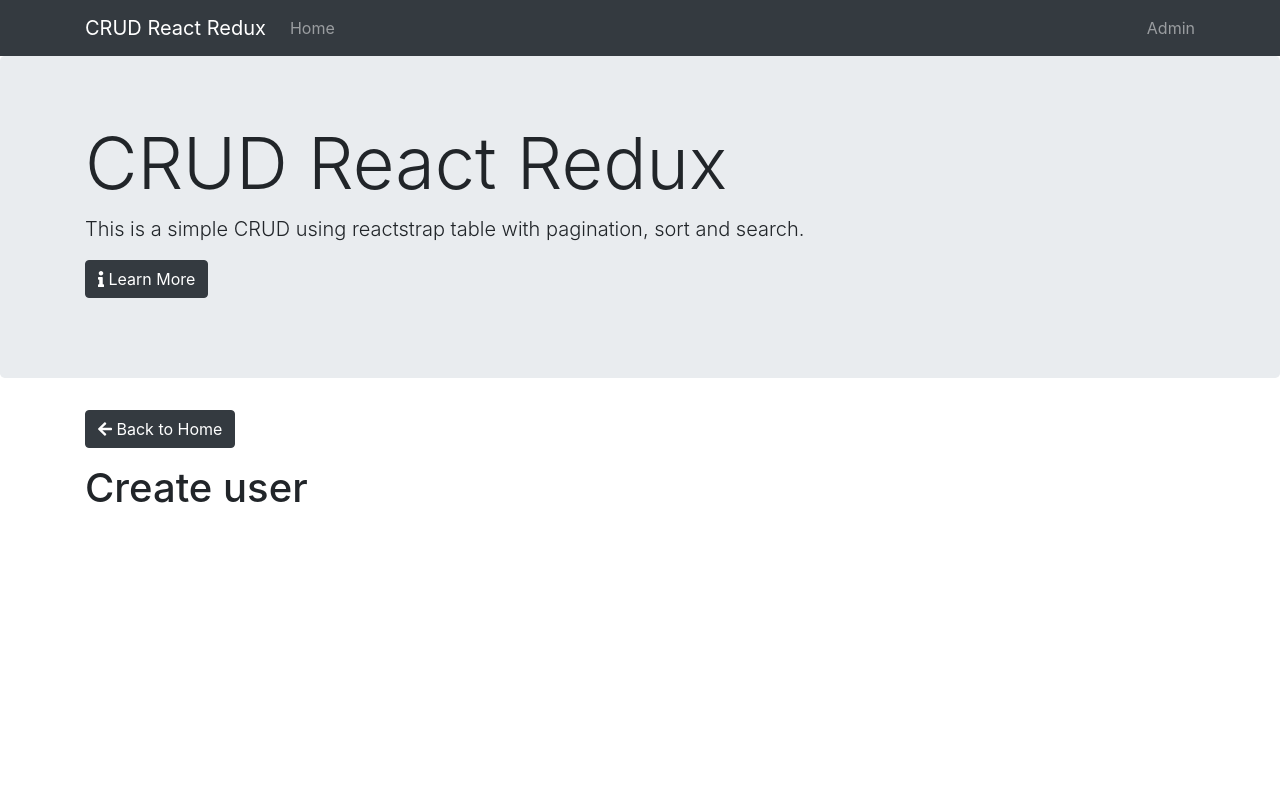
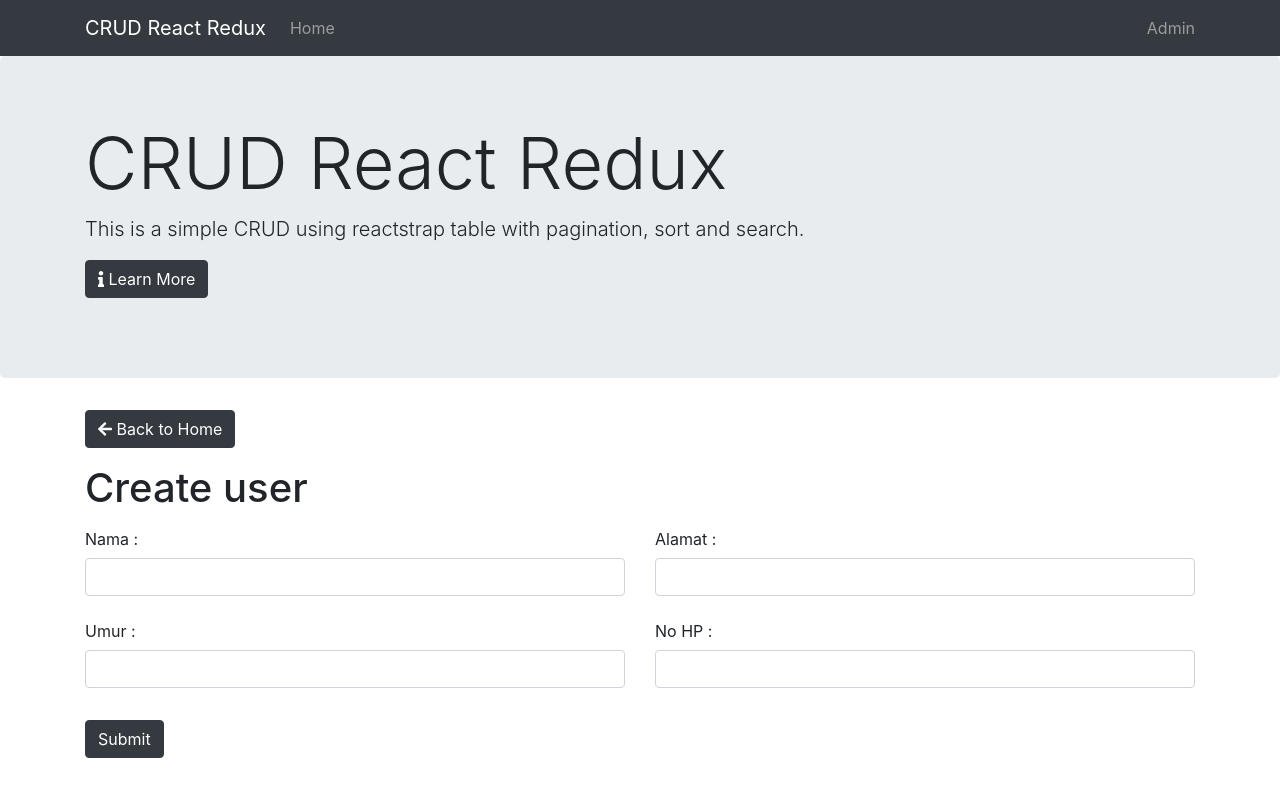
Before and after one commit to sjasminetya/crud-react-redux, a React (Create React App) app: page /create in a window 1280 px wide. Shown: the top 796 px of the page. Built offline with nearby package versions, Linux system fonts and the light colour scheme.

Commit message:
add user validations

```diff
--- a/package.json
+++ b/package.json
@@ -22,6 +22,7 @@
     "react-scripts": "4.0.3",
     "reactstrap": "^8.9.0",
     "redux": "^4.0.5",
+    "redux-form": "^8.3.7",
     "redux-thunk": "^2.3.0",
     "web-vitals": "^1.0.1"
   },
--- /dev/null
+++ b/src/components/FormComponent.js
@@ -0,0 +1,77 @@
+import React, { Component } from 'react'
+import {connect} from 'react-redux'
+import { Col, Row, Label, Input, FormGroup, Button } from 'reactstrap'
+import {reduxForm, Field} from 'redux-form'
+import UserValidation from '../validations/UserValidation'
+
+const renderField = ({
+    input,
+    type,
+    placeholder,
+    label,
+    disabled,
+    readOnly,
+    meta: {touched, error, warning}
+}) => (
+    <Row>
+        <Col md="12">
+            <Label htmlFor='{input}' className='col-form-label'>
+                {label}
+            </Label>
+        </Col>
+        <Col md="12">
+            <Input {...input} type={type} placeholder={placeholder} disabled={disabled} readOnly={readOnly}></Input>
+            {touched && ((error && <p style={{color: 'red'}}>{error}</p>) || (warning && <p style={{color: 'brown'}}>{warning}</p>))}
+        </Col>
+    </Row>
+)
+
+class FormComponent extends Component {
+    render() {
+        return (
+            <form onSubmit={this.props.handleSubmit}>
+                <FormGroup row>
+                    <Col md={6}>
+                        <FormGroup>
+                            <Field type='text' name='nama' component={renderField} label='Nama :' />
+                        </FormGroup>
+                    </Col>
+
+                    <Col md={6}>
+                        <FormGroup>
+                            <Field type='text' name='alamat' component={renderField} label='Alamat :' />
+                        </FormGroup>
+                    </Col>
+
+                    <Col md={6}>
+                        <FormGroup>
+                            <Field type='number' name='umur' component={renderField} label='Umur :' />
+                        </FormGroup>
+                    </Col>
+
+                    <Col md={6}>
+                        <FormGroup>
+                            <Field type='text' name='nohp' component={renderField} label='No HP :' />
+                        </FormGroup>
+                    </Col>
+                </FormGroup>
+
+                <FormGroup row className='my-0'>
+                    <Col md='12'>
+                        <FormGroup>
+                            <Button color='dark' type='submit' disabled={this.props.submitting}>Submit</Button>
+                        </FormGroup>
+                    </Col>
+                </FormGroup>
+            </form>
+        )
+    }
+}
+
+FormComponent = reduxForm({
+    form: 'formCreateUser',
+    validate: UserValidation,
+    enableReinitialize: true
+})(FormComponent)
+
+export default connect()(FormComponent)
--- a/src/containers/CreateUserContainer.js
+++ b/src/containers/CreateUserContainer.js
@@ -1,13 +1,18 @@
 import React, { Component } from 'react'
 import { Container } from 'reactstrap'
 import { BackComponent } from '../components/BackComponent'
+import FormComponent from '../components/FormComponent'
 
 export default class CreateUserContainer extends Component {
+    handleSubmit (data) {
+        console.log(data)
+    }
     render() {
         return (
             <Container>
                 <BackComponent />
                 <h1>Create user</h1>
+                <FormComponent onSubmit={(data) => this.handleSubmit(data)} />
             </Container>
         )
     }
--- a/src/redux/reducers/index.js
+++ b/src/redux/reducers/index.js
@@ -1,6 +1,7 @@
 import {combineReducers} from 'redux'
+import {reducer as formReducer} from 'redux-form';
 import userReducer from './user'
 
-const rootReducer = combineReducers({user: userReducer})
+const rootReducer = combineReducers({user: userReducer, form: formReducer})
 
 export default rootReducer
--- /dev/null
+++ b/src/validations/UserValidation.js
@@ -0,0 +1,23 @@
+const UserValidation = (values) => {
+    const error = {}
+
+    if (!values.nama || values.nama === '') {
+        error.nama = 'Nama harus di isi'
+    }
+
+    if (!values.alamat || values.alamat === '') {
+        error.alamat = 'Alamat harus di isi'
+    }
+
+    if (!values.umur || values.umur === '') {
+        error.umur = 'Umur harus di isi'
+    }
+
+    if (!values.nohp || values.nohp === '') {
+        error.nohp = 'No HP harus di isi'
+    }
+
+    return error
+}
+
+export default UserValidation
```
Also changed, not shown: 1 other file (tests, documents, lock files or other folders).
